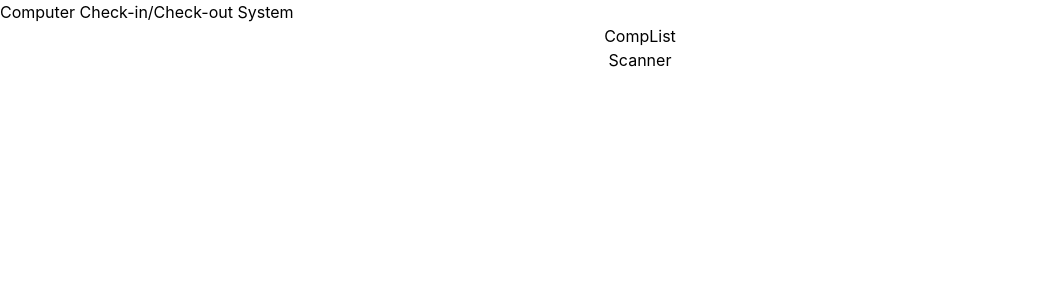
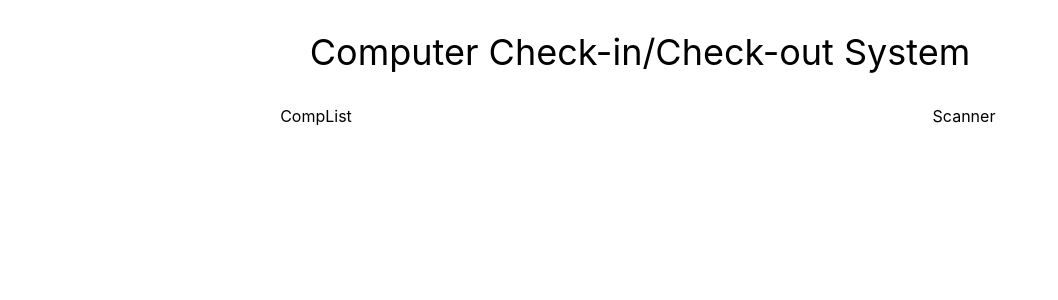
Before and after one commit to julia7hk/capstone-scanner, a React (Create React App) app: page /home in a window 1280 px wide. Shown: the top 300 px of the page, without its empty margins (0-1058 px from the left). Built offline with nearby package versions, Linux system fonts and the light colour scheme.

Commit message:
created page routes

```diff
--- a/package.json
+++ b/package.json
@@ -8,6 +8,7 @@
     "@testing-library/user-event": "^13.5.0",
     "react": "^18.2.0",
     "react-dom": "^18.2.0",
+    "react-router-dom": "^6.4.3",
     "react-scripts": "5.0.1",
     "web-vitals": "^2.1.4"
   },
--- a/src/App.js
+++ b/src/App.js
@@ -1,18 +1,16 @@
 import "./App.css";
-import CompList from "./components/compList";
-import Scanner from "./components/scanner";
+import { BrowserRouter, Routes, Route } from "react-router-dom";
+import Login from "./pages/login";
+import Home from "./pages/home";
 
 function App() {
   return (
-    <div>
-      <h1>Computer Check-in/Check-out System</h1>
-      <div className="App">
-        <div>
-          <CompList />
-          <Scanner />
-        </div>
-      </div>
-    </div>
+    <BrowserRouter>
+      <Routes>
+        <Route path="/ " element={<Login />} />
+        <Route path="home" element={<Home />} />
+      </Routes>
+    </BrowserRouter>
   );
 }
 
--- /dev/null
+++ b/src/pages/home.js
@@ -0,0 +1,20 @@
+import CompList from "../components/compList";
+import Scanner from "../components/scanner";
+
+function Home() {
+  return (
+    <div>
+      <h1 className="text-4xl text-center py-8">
+        Computer Check-in/Check-out System
+      </h1>
+      <div className="App">
+        <div className="grid grid-cols-2 gap-4">
+          <CompList />
+          <Scanner />
+        </div>
+      </div>
+    </div>
+  );
+}
+
+export default Home;
--- /dev/null
+++ b/src/pages/login.js
@@ -0,0 +1,12 @@
+function Login() {
+  return (
+    <div className="border border-red-900 rounded-lg">
+      <h1>login</h1>
+      <input type="text" value="username" />
+      <input type="password" value="password" />
+      <button>submit</button>
+    </div>
+  );
+}
+
+export default Login;
```
Also changed, not shown: 1 other file (tests, documents, lock files or other folders).
